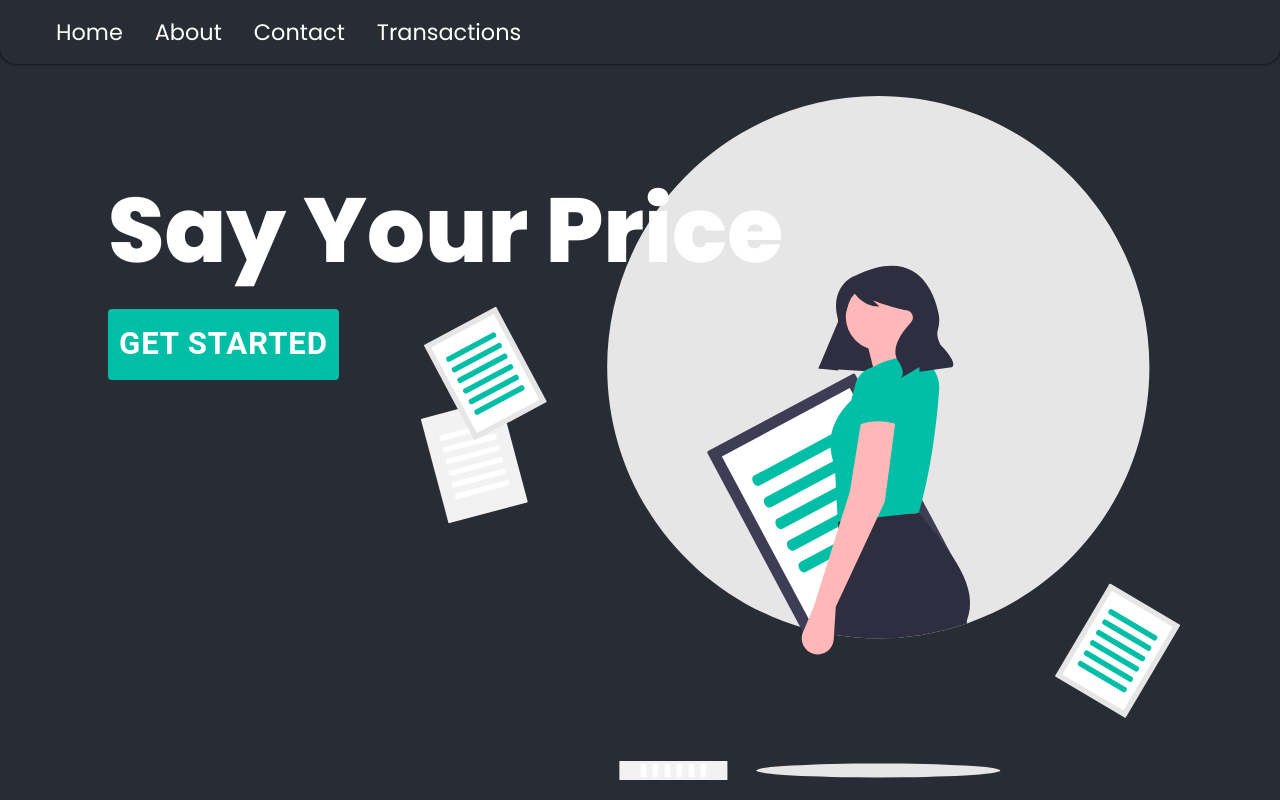
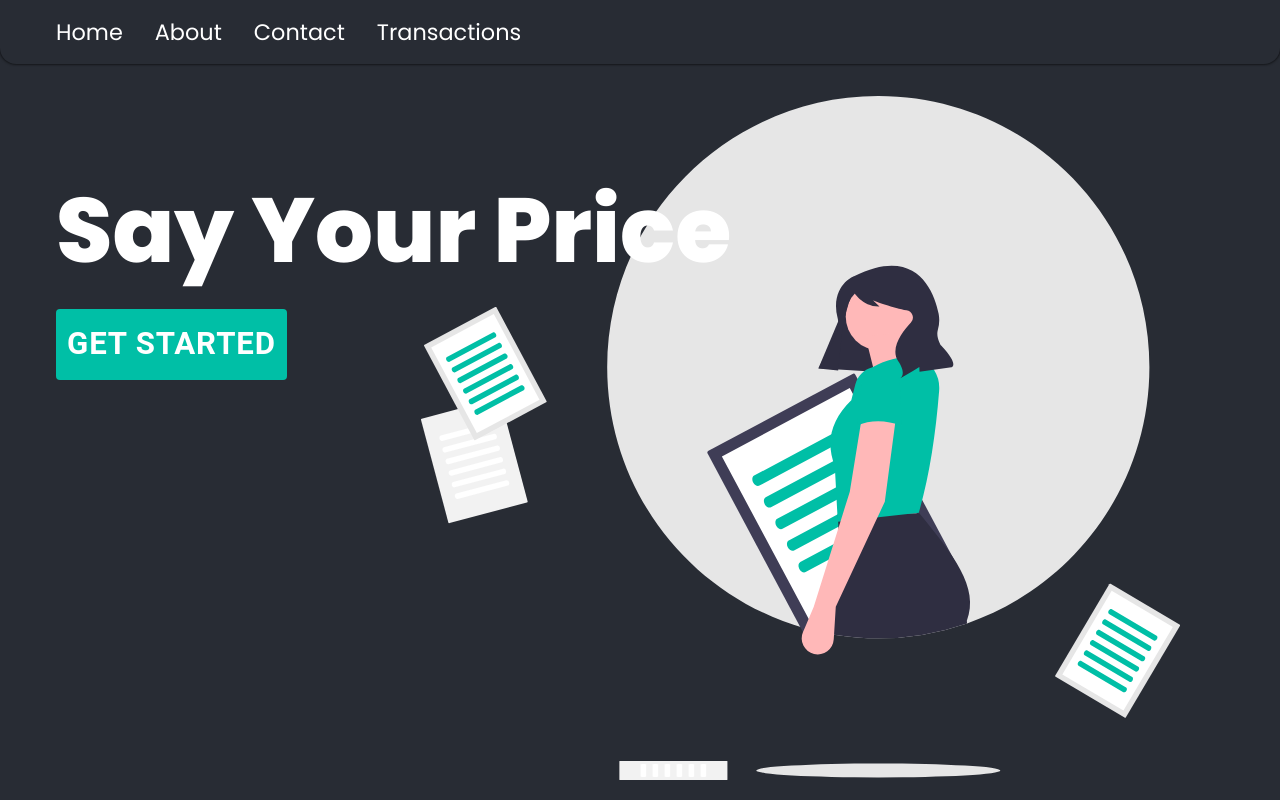
Before and after one commit to when-2-meet-dupe/speech-app, a React (Create React App) app in the folder client/: page / in a window 1280 px wide. Built offline with nearby package versions, Linux system fonts and the light colour scheme.

Commit message:
chore: fix left margi of landing page title

```diff
--- a/client/src/FTU/Landing.js
+++ b/client/src/FTU/Landing.js
@@ -14,7 +14,7 @@ const BackgroundImage = styled.div`
 `;
 
 const Container = styled.div`
-  margin-left: 8em;
+  margin-left: 6em;
 `;
 
 const Title = styled.h1`
```
